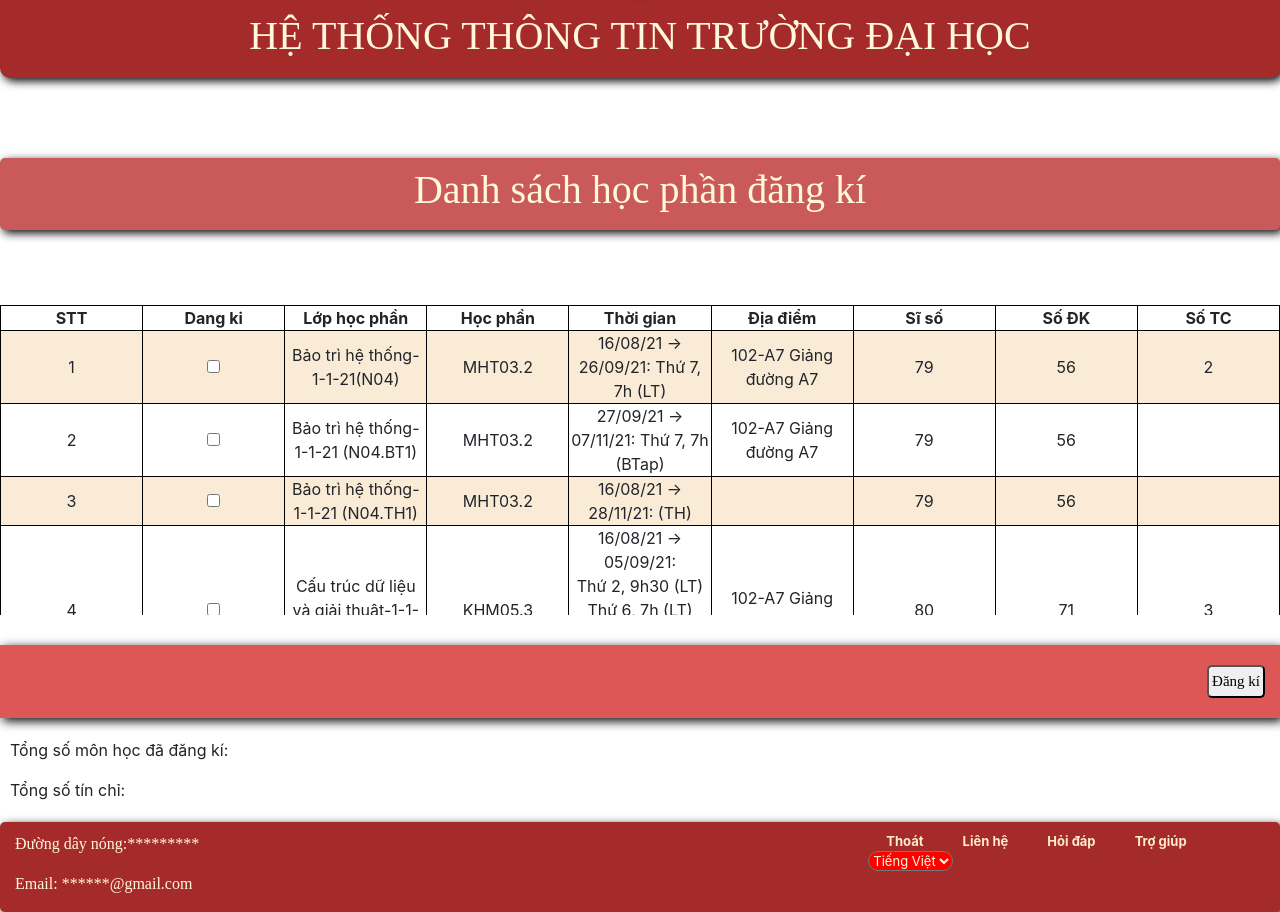
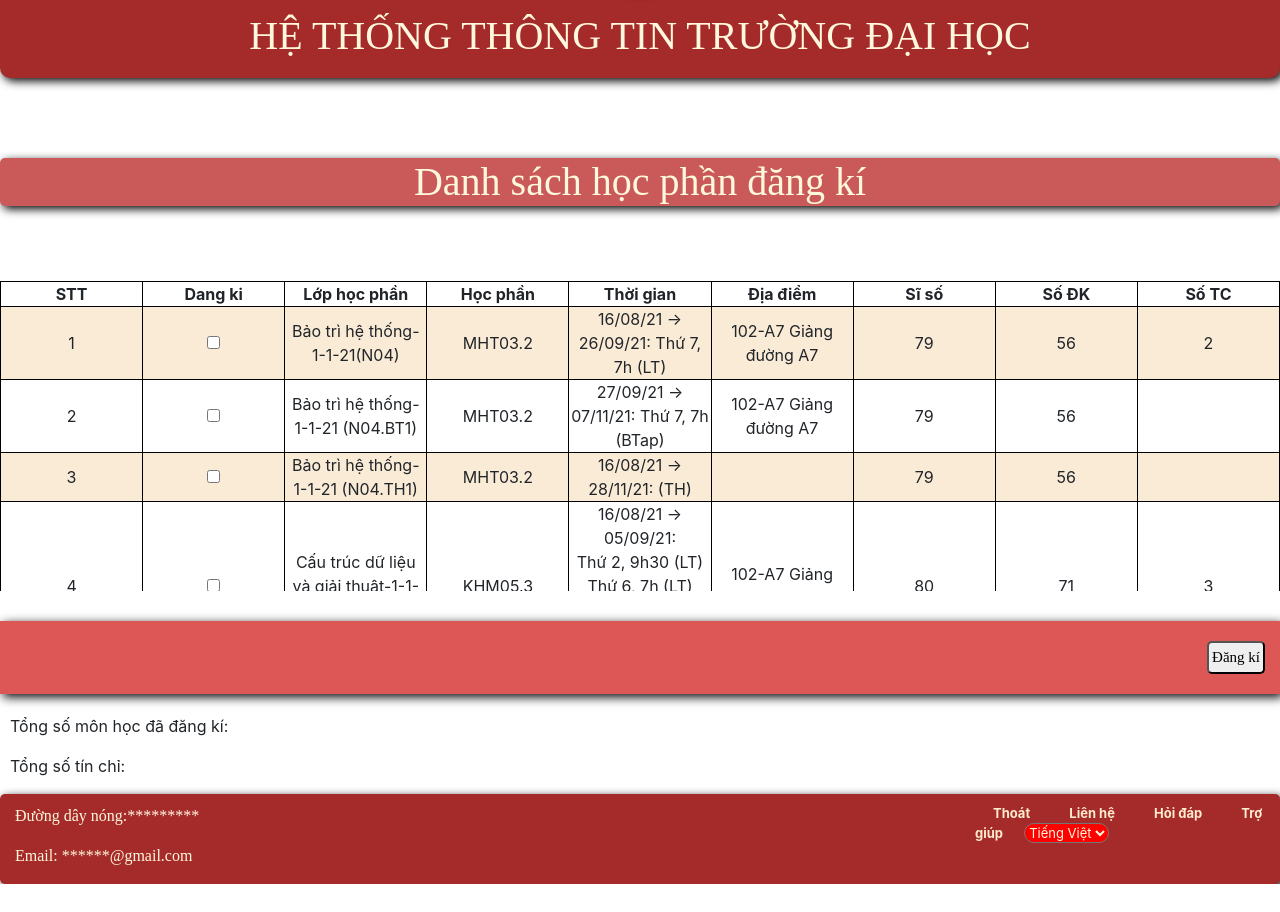
Before and after one commit to An-Huy/Project, a plain HTML site: page dki.htm in a window 1280 px wide. Shown: the part 143-1055 px from the top of the page. After the commit the page ends 1027 px from the top, so only its background shows below. Drawn offline with nearby package versions, Linux system fonts and the light colour scheme.

Commit message:
Sua lai phan dki

```diff
--- a/dki.css
+++ b/dki.css
@@ -15,15 +15,13 @@
     box-shadow: 3px 3px 10px black;
 }
 
-.navbar {
+
+.TieuDe2 {
     box-shadow: 3px 3px 10px black;
     background-color: rgb(202, 90, 90);
     margin-top: 80px;
     border-radius: 5px;
     margin-bottom: 25px;
-}
-
-.navbar .TieuDe2 {
     font-family: serif;
     text-align: center;
     color: cornsilk;
@@ -63,11 +61,7 @@ table, th, td {
     margin: 20px 0 0 10px;
 }
 
-footer {
-    margin-top: 20px;
-}
-
-.thanhdieuhuong {
+.footer {
     background-color: brown;
     box-shadow: 3px 3px 10px black;
     border-radius: 5px;
@@ -79,7 +73,7 @@ footer {
     padding: 10px 10px 0 10px;
 }
 
-.header-right {
+.footer-right {
     font-size: 13px;
     padding: 10px 10px 0 10px;
     height: 30px;
@@ -87,12 +81,12 @@ footer {
     border-radius: 5px;
 }
 
-.header-right a{
+.footer-right a{
    display:flexbox;
    color: blanchedalmond;
    padding: 0 18px;
 }
-.header-right a:hover{
+.footer-right a:hover{
     color:orange;
     text-decoration: none;
 }
--- a/dki.htm
+++ b/dki.htm
@@ -30,16 +30,15 @@
               style="display: block; margin: auto"
             />
         </div>
-        <nav style="margin-top: 15px;">
+        <div style="margin-top: 15px;">
             <h1>HỆ THỐNG THÔNG TIN TRƯỜNG ĐẠI HỌC</h1>
-        </nav>
+        </div>
     </div>
 
-    <div class="navbar">
-        <nav class="TieuDe2 col-lg-12 col-sm-12">
+    <div class="TieuDe2 col-lg-12 col-sm-12">
         <h1>Danh sách học phần đăng kí</h1>
-        </nav>
     </div>
+
 
     <div class="BangDki">
         <table class="center">
@@ -398,10 +397,8 @@
         </table>
     </div>
 
-    <div>
-        <nav class="NutDangKi">
+    <div class="NutDangKi">
         <button type="button" onclick="alert('Đăng kí thành công!')">Đăng kí</button>
-        </nav>
     </div>
 
     <div class="DaDangKi">
@@ -409,14 +406,12 @@
         <p>Tổng số tín chỉ:</p>
     </div>
 
-    <div>
-        <footer>
-            <div class="thanhdieuhuong row" style="margin: 0;padding: 0;" >
-                <div class="TieuDe3 col-lg-8 col-sm-12">
+    <div class="footer row" style="margin: 0;padding: 0;" >
+        <div class="TieuDe3 col-lg-9 col-sm-12">
             <p>Đường dây nóng:*********</p>
             <P>Email: ******@gmail.com</P>
         </div>
-                <nav class="header-right col-lg-4 col-sm-12">
+        <nav class="footer-right col-lg-3 col-sm-12">
             <a href="navcoo.html" target="_blank">Thoát</a>
             <a href="" target="_blank">Liên hệ</a>
             <a href="content.html" target="_blank">Hỏi đáp</a>
@@ -428,7 +423,6 @@
             </select>
         </nav>
     </div>
-        </footer>
-    </div>
+
 </body>
 </html>
```
Also changed, not shown: support.html (+4 -6 lines). Lines whose indentation alone changed are shown as unchanged.
